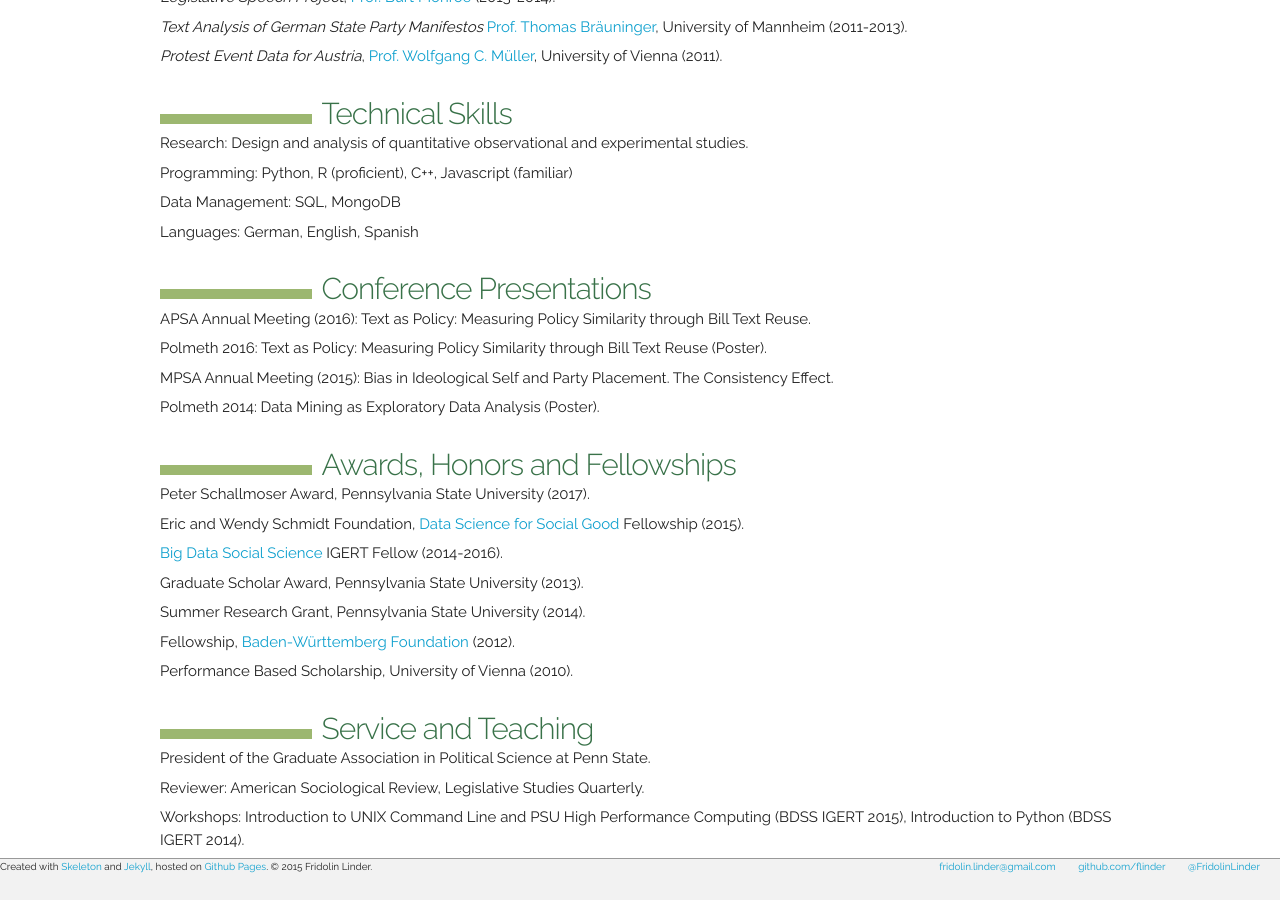
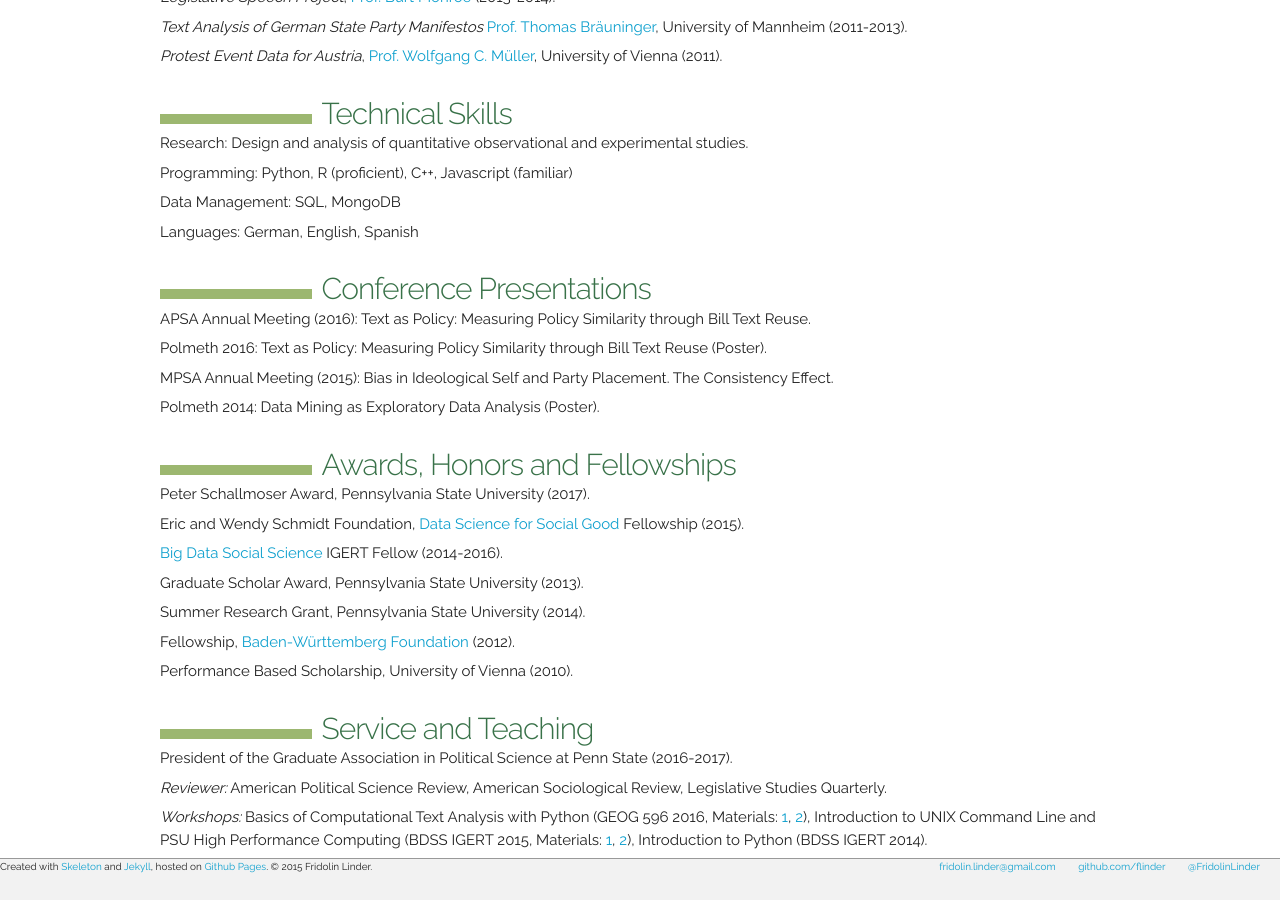
Before and after one commit to flinder/flinder.github.io, a Jekyll site: the page built from cv/index.html, in a window 1280 px wide and 900 px high, scrolled down 1239 px. Built offline with Jekyll 4.4.1, drawn with Linux system fonts in a browser that asks for light colours; some of the changed text lies outside the part shown.

Commit message:
updated cv

```diff
--- a/cv/index.html
+++ b/cv/index.html
@@ -34,9 +34,8 @@
 <dd><strong>PhD, Political Science, Social Data Analytics</strong>; Pennsylvania State University.
 </dd>
 <dt>2011-2013</dt>
-<dd><strong>MA, Political Science</strong>; University of Mannheim (Germany).
+<dd><strong>MA, Political Science</strong>; University of Mannheim (Germany). 2008-2011
 </dd>
-<dt>2008-2011</dt>
 <dd><strong>BA, Political Science</strong>; University of Vienna (Austria).
 </dd>
 </dl>
@@ -78,9 +77,9 @@
 <p>Fellowship, <a href="http://www.bw-stipendium.de/en/home.html">Baden-Württemberg Foundation</a> (2012).</p>
 <p>Performance Based Scholarship, University of Vienna (2010).</p>
 <h2 id="service-and-teaching">Service and Teaching</h2>
-<p>President of the Graduate Association in Political Science at Penn State.</p>
-<p>Reviewer: American Sociological Review, Legislative Studies Quarterly.</p>
-<p>Workshops: Introduction to UNIX Command Line and PSU High Performance Computing (BDSS IGERT 2015), Introduction to Python (BDSS IGERT 2014).</p>
+<p>President of the Graduate Association in Political Science at Penn State (2016-2017).</p>
+<p><em>Reviewer:</em> American Political Science Review, American Sociological Review, Legislative Studies Quarterly.</p>
+<p><em>Workshops:</em> Basics of Computational Text Analysis with Python (GEOG 596 2016, Materials: <a href="http://fridolin-linder.com/2016/03/24/intro-to-text-analysis.html">1</a>, <a href="https://github.com/flinder/text_analysis_tutorial">2</a>), Introduction to UNIX Command Line and PSU High Performance Computing (BDSS IGERT 2015, Materials: <a href="http://fridolin-linder.com/2015/12/03/psu-hpc-cheatsheet.html">1</a>, <a href="http://fridolin-linder.com/2015/12/02/commandline-cheatsheet.html">2</a>), Introduction to Python (BDSS IGERT 2014).</p>
 </div>
 </body>
 </html>
```
Also changed, not shown: cv/cv.md (+3 -7 lines), 1 other file.
